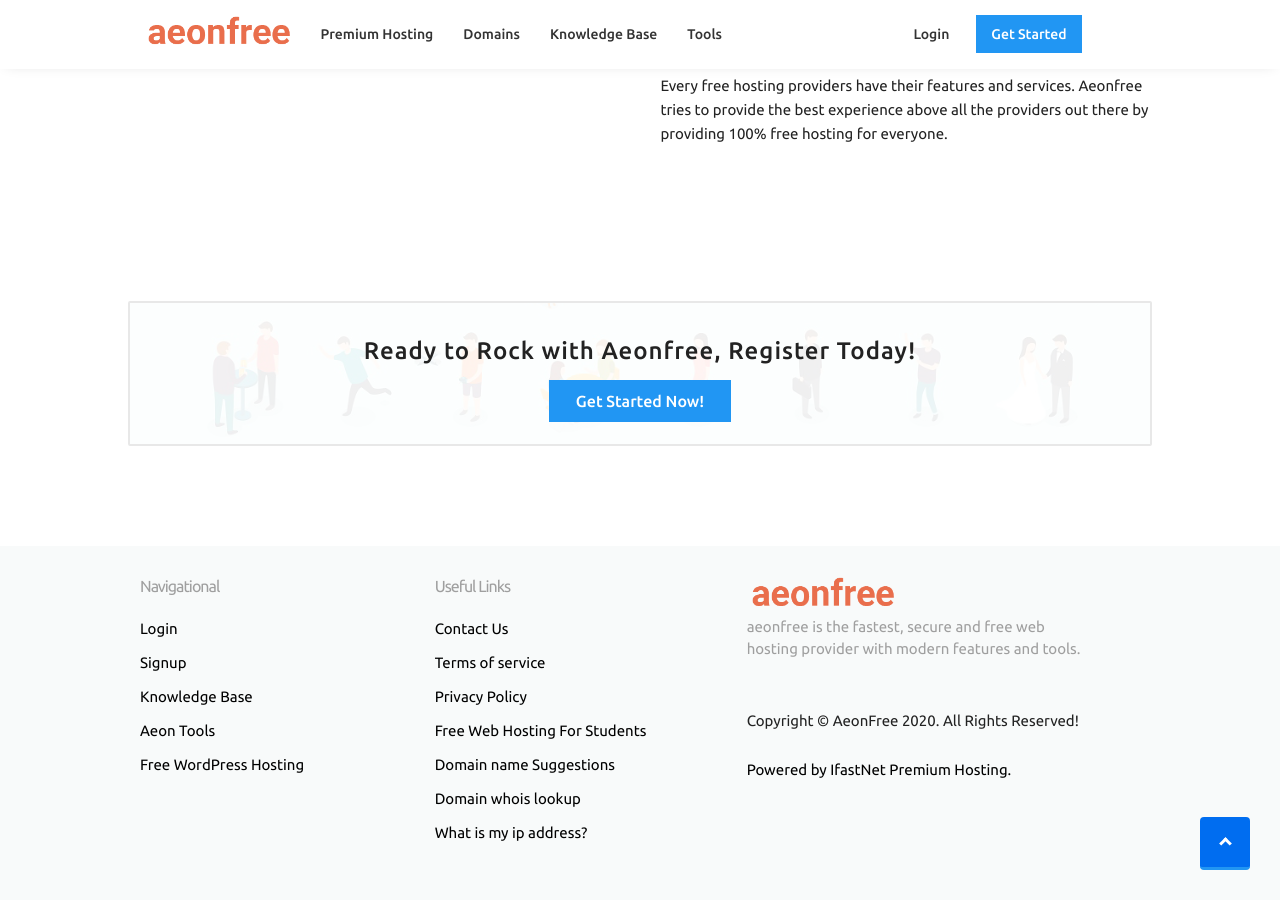
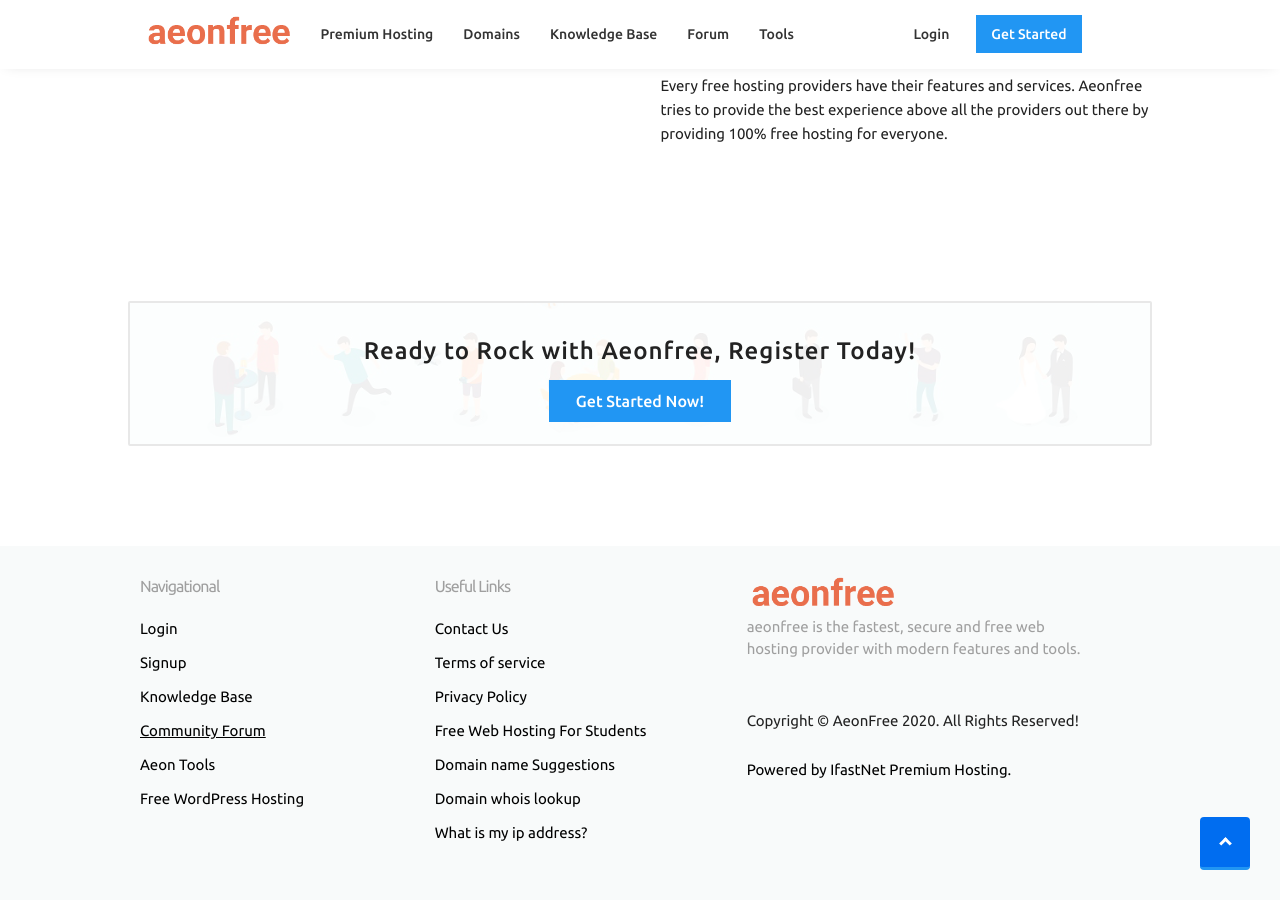
Before and after one commit to rudrax-khanal/aeon, a Jekyll site: the page built from index.html, in a window 1280 px wide and 900 px high, scrolled down 3797 px. Built offline with Jekyll 4.4.1, drawn with Linux system fonts in a browser that asks for light colours; nearby versions of some CDN libraries.

Commit message:
forum added

```diff
--- a/_includes/footer.html
+++ b/_includes/footer.html
@@ -8,6 +8,7 @@
                                 <li><a href="/login/" class="styled_a">Login</a></li>
                                 <li><a href="/signup/" class="styled_a">Signup</a></li>
                                 <li><a href="/support/" class="styled_a">Knowledge Base</a></li>
+                                <li><a href="https://forum.aeonfree.com">Community Forum</a></li>
                                 <li><a href="https://apps.aeonfree.com" class="styled_a">Aeon Tools</a></li>
                                 <li><a href="/free-wordpress-hosting" class="styled_a">Free WordPress Hosting</a></li>
                             </ul>
--- a/_includes/header.html
+++ b/_includes/header.html
@@ -62,7 +62,7 @@
                                             <li><a href="/premium">Premium Hosting</a></li>
                                             <li><a href="/domains">Domains</a></li>
                                             <li><a href="/support">Knowledge Base</a></li>
-                                            <!-- <li><a href="https://forum.aeonfree.com">Forum</a></li> -->
+                                            <li><a href="https://forum.aeonfree.com">Forum</a></li>
                                             <li><a href="https://apps.aeonfree.com">Tools</a></li>
                                         </ul>
                                     </nav>
```
